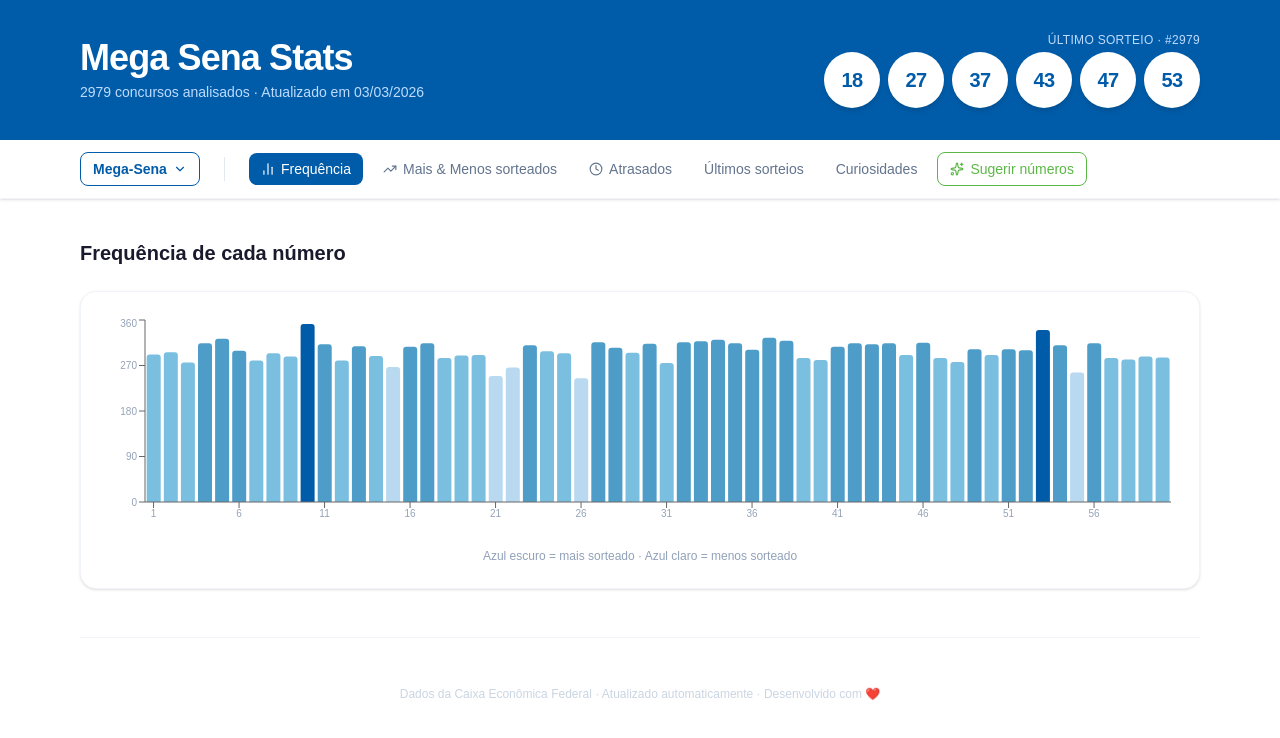
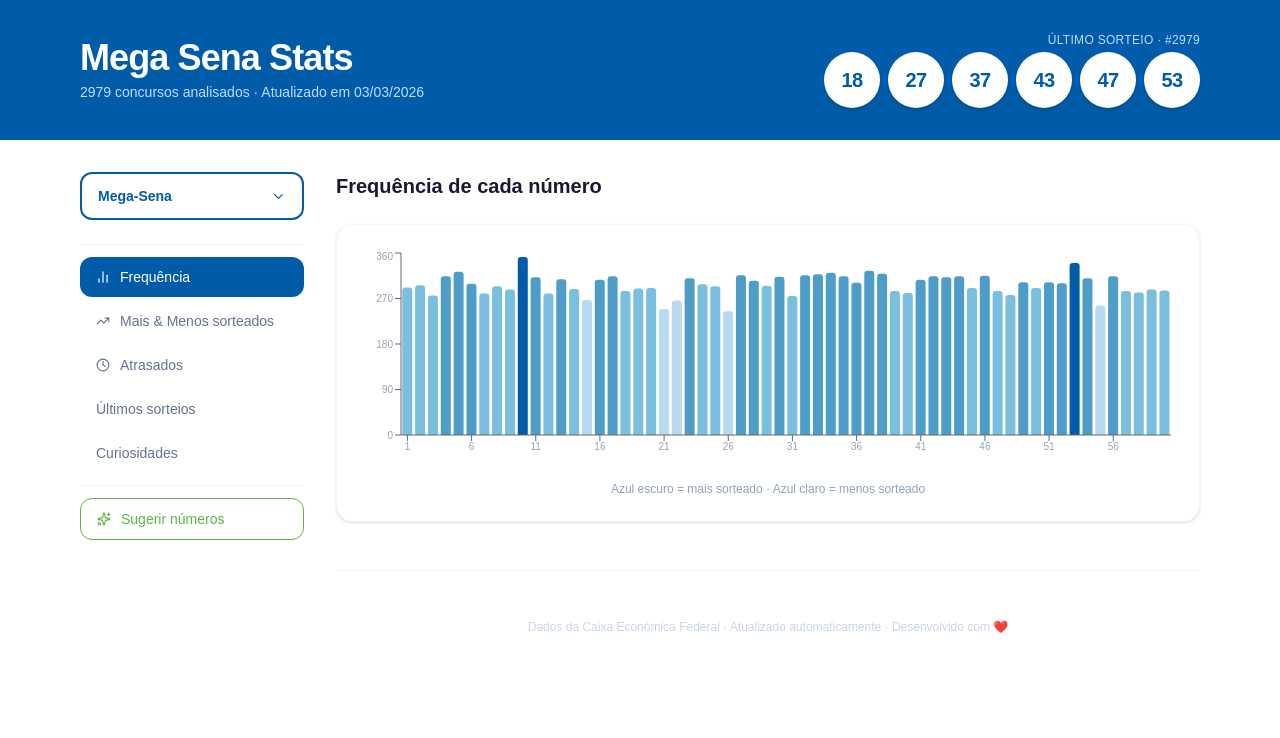
Before and after one commit to fabarcala/mega-sena-stats, a Next.js app: page / in a window 1280 px wide. Shown: the top 738 px of the page. Built offline with nearby package versions, Linux system fonts and the light colour scheme.

Commit message:
feat: sidebar esquerda com seletor de loteria e nav vertical

```diff
--- a/components/StatsClient.tsx
+++ b/components/StatsClient.tsx
@@ -53,27 +53,26 @@ export default function StatsClient({ stats }: { stats: any }) {
   })();
 
   return (
-    <div>
-      {/* Nav bar */}
-      <div className="border-b border-slate-100 bg-white sticky top-0 z-10 shadow-sm">
-        <div className="max-w-6xl mx-auto px-4">
-          <div className="flex items-center gap-6 py-3 overflow-x-auto scrollbar-hide">
+    <div className="max-w-6xl mx-auto px-4 py-8 flex gap-8 items-start">
 
-            {/* Lottery selector */}
-            <div className="relative flex-shrink-0">
+      {/* Sidebar esquerda */}
+      <aside className="w-56 flex-shrink-0 sticky top-8">
+
+        {/* Seletor de loteria */}
+        <div className="relative mb-6">
           <button
             onClick={() => setLoteiraOpen(!loteiraOpen)}
-                className="flex items-center gap-1.5 text-sm font-semibold text-[#005CA9] border border-[#005CA9] rounded-lg px-3 py-1.5 hover:bg-blue-50 transition-colors"
+            className="w-full flex items-center justify-between gap-2 text-sm font-bold text-[#005CA9] border-2 border-[#005CA9] rounded-xl px-4 py-3 hover:bg-blue-50 transition-colors"
           >
-                Mega-Sena <ChevronDown size={14} className={`transition-transform ${loteiraOpen ? "rotate-180" : ""}`} />
+            Mega-Sena <ChevronDown size={15} className={`transition-transform ${loteiraOpen ? "rotate-180" : ""}`} />
           </button>
           {loteiraOpen && (
-                <div className="absolute top-full left-0 mt-1 bg-white border border-slate-200 rounded-xl shadow-lg py-1 min-w-[160px] z-20">
+            <div className="absolute top-full left-0 mt-1 bg-white border border-slate-200 rounded-xl shadow-lg py-1 w-full z-20">
               {LOTERIAS.map((l) => (
                 <button
                   key={l.id}
                   onClick={() => l.active && setLoteiraOpen(false)}
-                      className={`w-full text-left px-4 py-2 text-sm flex items-center justify-between gap-3 transition-colors
+                  className={`w-full text-left px-4 py-2.5 text-sm flex items-center justify-between gap-2 transition-colors
                     ${l.active ? "text-[#005CA9] font-semibold hover:bg-blue-50" : "text-slate-300 cursor-default"}`}
                 >
                   {l.label}
@@ -84,36 +83,46 @@ export default function StatsClient({ stats }: { stats: any }) {
           )}
         </div>
 
-            {/* Divider */}
-            <div className="h-6 w-px bg-slate-200 flex-shrink-0" />
+        {/* Separador */}
+        <div className="h-px bg-slate-100 mb-3" />
 
-            {/* Tabs */}
-            <div className="flex items-center gap-2 flex-shrink-0">
-              {TABS.map((tab) => (
+        {/* Nav buttons */}
+        <nav className="flex flex-col gap-1">
+          {TABS.filter(t => !t.special).map((tab) => (
             <button
               key={tab.id}
               onClick={() => setActiveTab(tab.id)}
-                  className={`flex items-center gap-1.5 text-sm px-3 py-1.5 rounded-lg font-medium transition-colors whitespace-nowrap
-                    ${tab.special
-                      ? activeTab === tab.id
-                        ? "bg-[#5BB745] text-white"
-                        : "border border-[#5BB745] text-[#5BB745] hover:bg-green-50"
-                      : activeTab === tab.id
+              className={`flex items-center gap-2.5 text-sm px-4 py-2.5 rounded-xl font-medium transition-colors text-left
+                ${activeTab === tab.id
                   ? "bg-[#005CA9] text-white"
-                        : "text-slate-500 hover:text-[#005CA9] hover:bg-blue-50"
-                    }`}
+                  : "text-slate-500 hover:text-[#005CA9] hover:bg-blue-50"}`}
             >
               {tab.icon}
               {tab.label}
             </button>
           ))}
-            </div>
-          </div>
-        </div>
-      </div>
+
+          {/* Separador antes do Sugerir */}
+          <div className="h-px bg-slate-100 my-2" />
+
+          {TABS.filter(t => t.special).map((tab) => (
+            <button
+              key={tab.id}
+              onClick={() => setActiveTab(tab.id)}
+              className={`flex items-center gap-2.5 text-sm px-4 py-2.5 rounded-xl font-medium transition-colors text-left
+                ${activeTab === tab.id
+                  ? "bg-[#5BB745] text-white"
+                  : "text-[#5BB745] border border-[#5BB745] hover:bg-green-50"}`}
+            >
+              {tab.icon}
+              {tab.label}
+            </button>
+          ))}
+        </nav>
+      </aside>
 
       {/* Content */}
-      <div className="max-w-6xl mx-auto px-4 py-10">
+      <div className="flex-1 min-w-0 py-0">
 
         {/* Frequência */}
         {activeTab === "frequencia" && (
@@ -254,6 +263,7 @@ export default function StatsClient({ stats }: { stats: any }) {
           Dados da Caixa Econômica Federal · Atualizado automaticamente · Desenvolvido com ❤️
         </footer>
       </div>
+
     </div>
   );
 }
```
Lines whose indentation alone changed are shown as unchanged.
